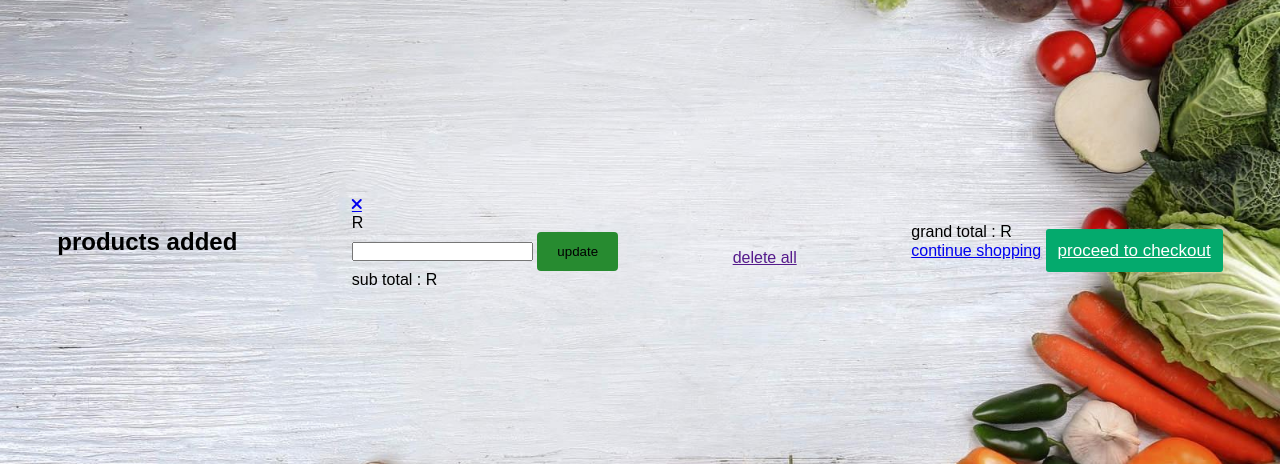
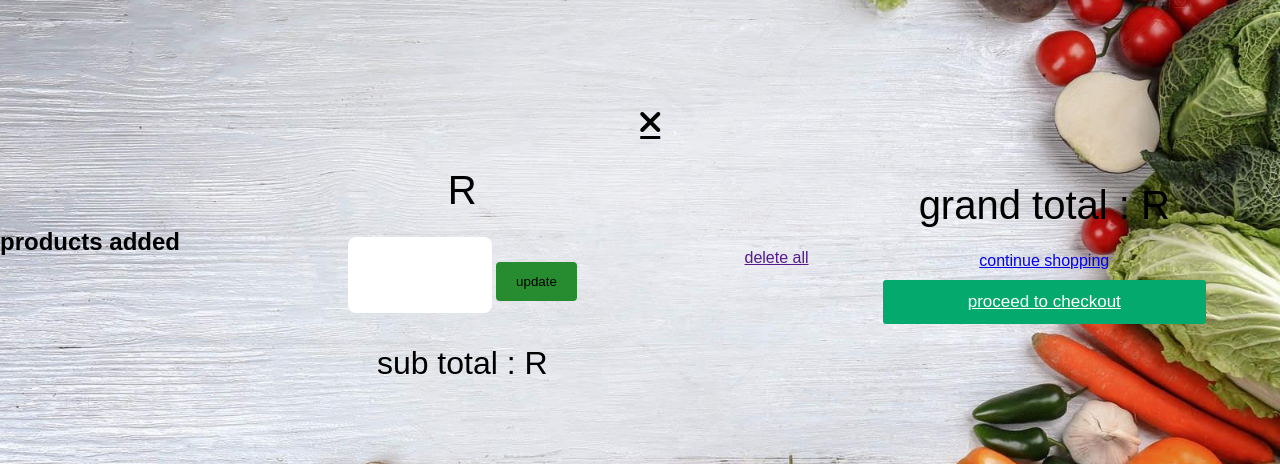
Before and after one commit to KoketsoMotsikwe/Organic-Farm-Fresh-Vegetables, a plain HTML site: page Organic-Farm-Fresh-Vegetables/shoppingcart.html in a window 1280 px wide. Shown: the part 198-662 px from the top of the page. Drawn offline with Linux system fonts and the light colour scheme.

Commit message:
shop car css

```diff
--- a/Organic-Farm-Fresh-Vegetables/style.css
+++ b/Organic-Farm-Fresh-Vegetables/style.css
@@ -614,3 +614,149 @@ input[type=text], select, textarea {
       margin-bottom: 20px;
     }
   }
+
+  /* Shopping cart */
+.shopping-cart .box-container{
+    max-width: 1200px;
+    margin:0 auto;
+    display: grid;
+    grid-template-columns: repeat(auto-fit, 30rem);
+    align-items: center;
+    gap:1.5rem;
+    justify-content: center;
+ }
+
+ .shopping-cart .box-container .box{
+    text-align: center;
+    padding:2rem;
+    border-radius: .5rem;
+    background-color: var(--white);
+    box-shadow: var(--box-shadow);
+    position: relative;
+    border:var(--border);
+ }
+
+ .shopping-cart .box-container .box .fa-times{
+    position: absolute;
+    top:1rem; right:1rem;
+    height: 4.5rem;
+    width: 4.5rem;
+    line-height: 4.5rem;
+    font-size: 2rem;
+    background-color: var(--red);
+    color:var(--white);
+    border-radius: .5rem;
+ }
+
+ .shopping-cart .box-container .box .fa-times:hover{
+    background-color: var(--black);
+ }
+
+ .shopping-cart .box-container .box img{
+    height: 30rem;
+ }
+
+ .shopping-cart .box-container .box .name{
+    padding:1rem 0;
+    font-size: 2rem;
+    color:var(--black);
+ }
+
+ .shopping-cart .box-container .box .price{
+    padding:1rem 0;
+    font-size: 2.5rem;
+    color:var(--red);
+ }
+
+ .shopping-cart .box-container .box input[type="number"]{
+    margin:.5rem 0;
+    border:var(--border);
+    border-radius: .5rem;
+    padding:1.2rem 1.4rem;
+    font-size: 2rem;
+    color:var(--black);
+    width: 9rem;
+ }
+
+ .shopping-cart .box-container .box .sub-total{
+    padding-top: 1.5rem;
+    font-size: 2rem;
+    color:var(--light-color);
+ }
+
+ .shopping-cart .box-container .box .sub-total span{
+    color:var(--red);
+ }
+
+ .shopping-cart .cart-total{
+    max-width: 1200px;
+    margin:0 auto;
+    border:var(--border);
+    padding:2rem;
+    text-align: center;
+    margin-top: 2rem;
+    border-radius: .5rem;
+ }
+
+ .shopping-cart .cart-total p{
+    font-size: 2.5rem;
+    color:var(--light-color);
+ }
+
+ .shopping-cart .cart-total p span{
+    color:var(--red);
+ }
+
+ .shopping-cart .cart-total .flex{
+    display: flex;
+    flex-wrap: wrap;
+    column-gap:1rem;
+    margin-top: 1.5rem;
+    justify-content: center;
+ }
+
+ .shopping-cart .disabled{
+    pointer-events: none;
+    opacity: .5;
+    user-select: none;
+ }
+
+ .display-order{
+    max-width: 1200px;
+    margin: 0 auto;
+    text-align: center;
+    padding-bottom: 0;
+ }
+
+ .display-order p{
+    background-color: var(--light-bg);
+    color:var(--black);
+    font-size: 2rem;
+    padding:1rem 1.5rem;
+    border:var(--border);
+    display: inline-block;
+    margin:.5rem;
+ }
+
+ .display-order p span{
+    color:var(--red);
+ }
+
+ .display-order .grand-total{
+    margin-top: 2rem;
+    font-size: 2.5rem;
+    color:var(--light-color);
+ }
+
+ .display-order .grand-total span{
+    color:var(--red);
+ }
+
+ .checkout form{
+    max-width: 1200px;
+    padding:2rem;
+    margin:0 auto;
+    border:var(--border);
+    background-color: var(--light-bg);
+    border-radius: .5rem;
+ }
```
